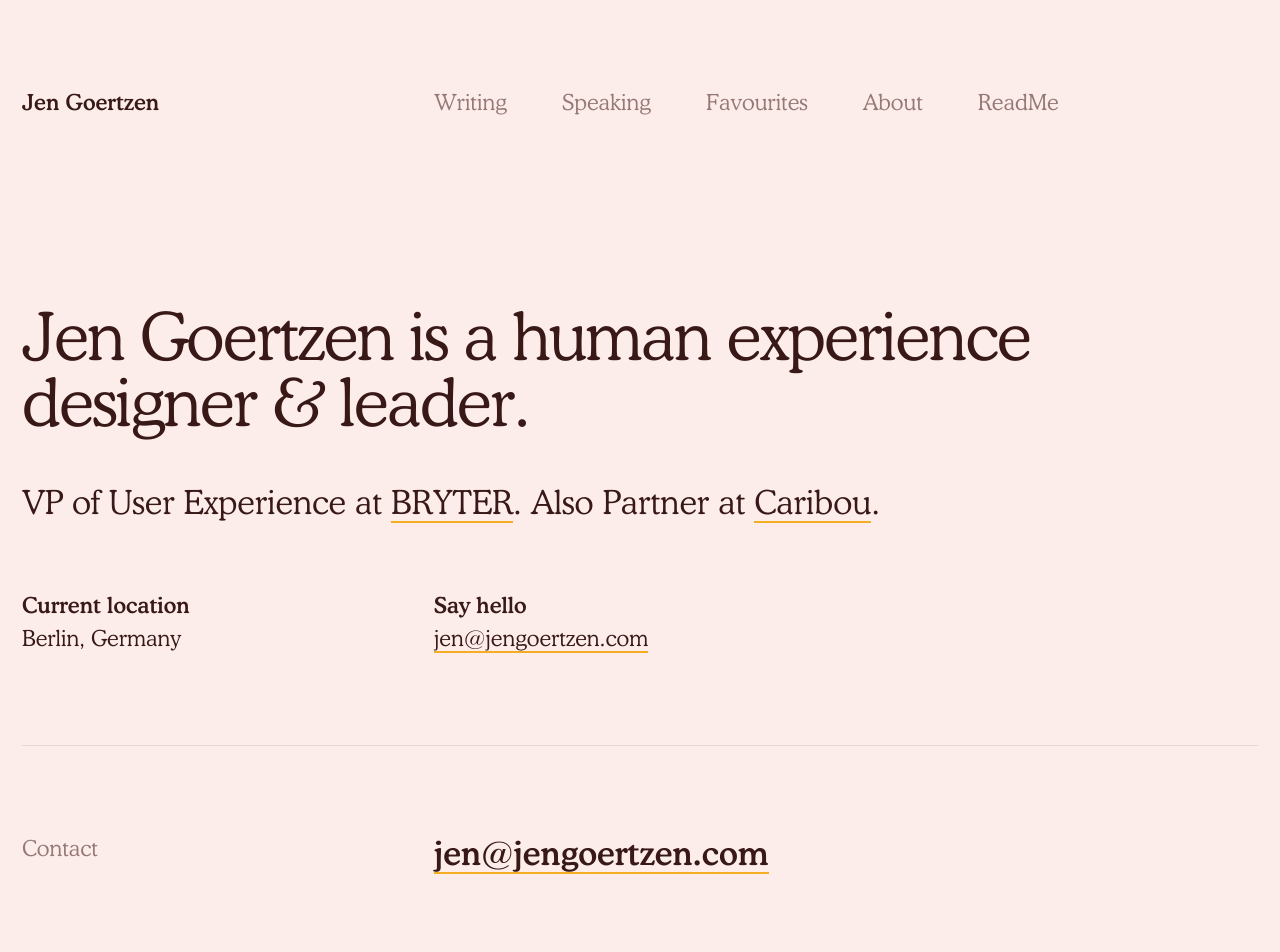
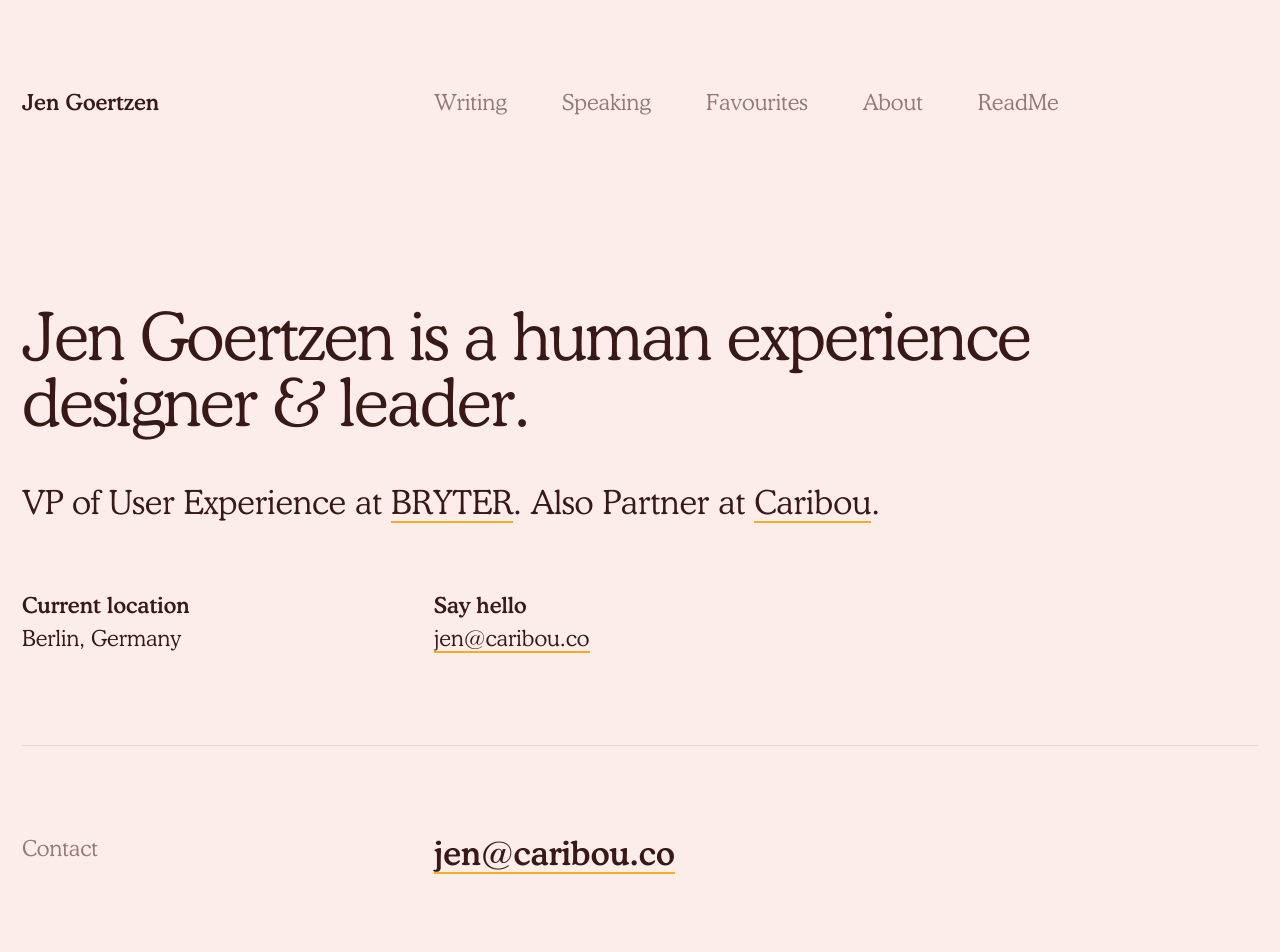
Before and after one commit to quinnkeast/jengoertzen-website, a Next.js app: page / in a window 1280 px wide. Shown: the top 952 px of the page. Built offline with nearby package versions, Linux system fonts and the light colour scheme.

Commit message:
Fix email

```diff
--- a/components/footer.js
+++ b/components/footer.js
@@ -8,7 +8,7 @@ export default function Footer() {
       </div>
       <div className="md:col-span-2 mb-4 md:mb-8">
         <p className="text-base md:text-2xl mb-2 md:mb-12 font-medium">
-          <a href="mailto:jen@jengoertzen.com">jen@jengoertzen.com</a>
+          <a href="mailto:jen@caribou.co">jen@caribou.co</a>
         </p>
         <div className="grid md:grid-cols-3">
           <div className="col-span-1">
--- a/pages/index.js
+++ b/pages/index.js
@@ -36,7 +36,7 @@ export default function Home() {
               <p>
                 <strong>Say hello</strong>
                 <br />
-                <a href="mailto:jen@jengoertzen.com">jen@jengoertzen.com</a>
+                <a href="mailto:jen@caribou.co">jen@caribou.co</a>
               </p>
             </div>
           </div>
```
